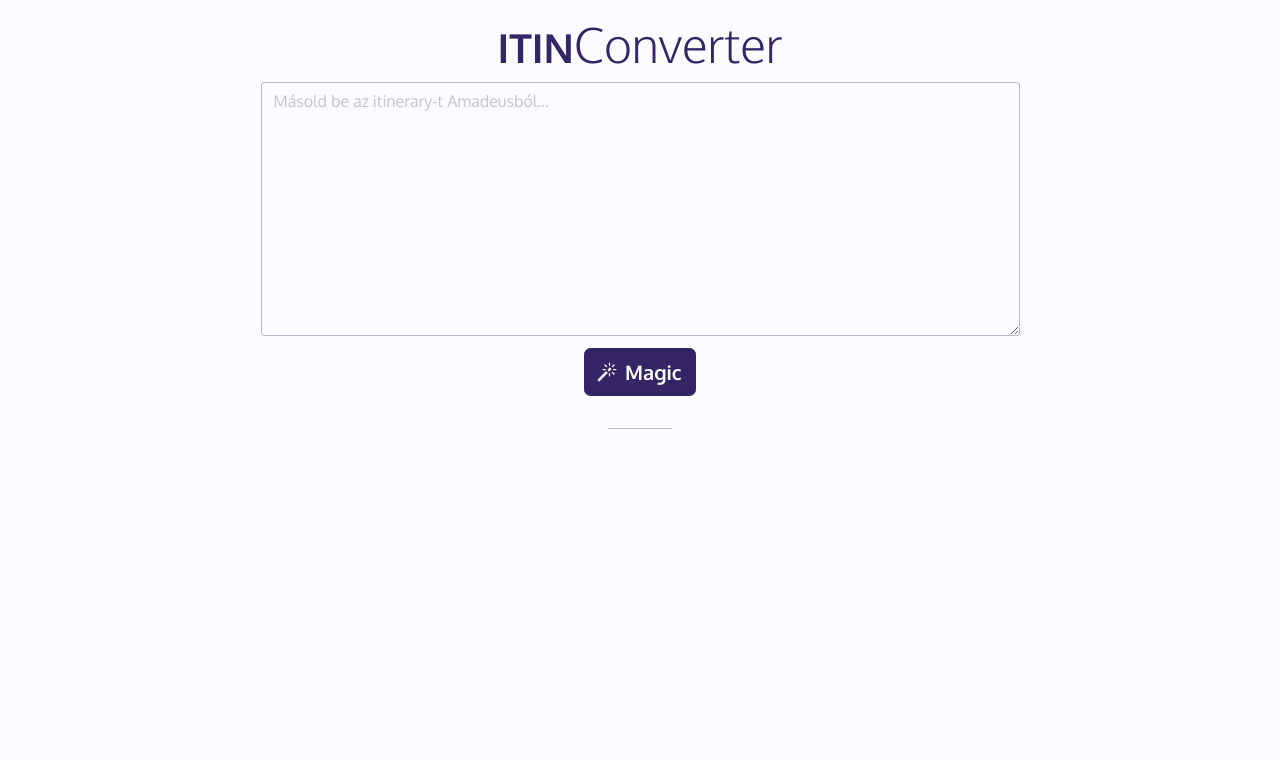
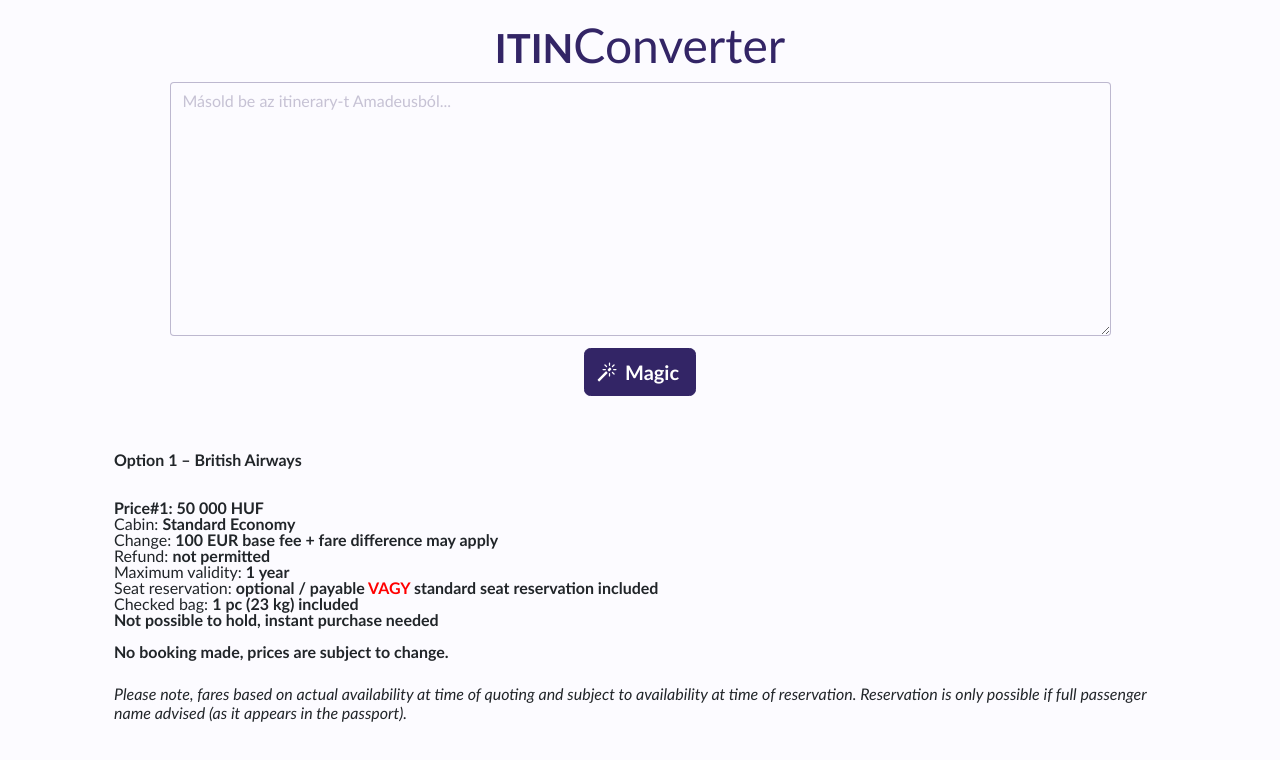
Before and after one commit to szg9/itin-converter, a React (Create React App) app: page / in a window 1280 px wide. Shown: the top 760 px of the page. Built offline with nearby package versions, Linux system fonts and the light colour scheme.

Commit message:
air en template implemented.

```diff
--- a/src/App.jsx
+++ b/src/App.jsx
@@ -256,10 +256,31 @@
         </svg>
         <p>Magic</p>
       </button>
-      <div className='result'>
-        {result.map(result =>
-          <p>{result}</p>)}
+
+      <div className='air-en'>
+        <p className='bold'>Option 1 – British Airways</p>
+        <p><br /></p>
+        <div className='result'>
+          {result.map(result =>
+            <p>{result}</p>)}
+        </div>
+        <p><br /></p>
+        <p><span>Price#1: 50 000 HUF</span></p>
+        <p>Cabin: <span>Standard Economy</span></p>
+        <p>Change: <span>100 EUR base fee + fare difference may apply</span></p>
+        <p>Refund: <span>not permitted</span></p>
+        <p>Maximum validity: <span>1 year</span></p>
+        <p>Seat reservation: <span>optional / payable <span className='red'>VAGY</span> standard seat reservation included</span></p>
+        <p>Checked bag: <span>1 pc (23 kg) included</span></p>
+        <p><span>Not possible to hold, instant purchase needed</span></p>
+        <p><br /></p>
+        <p><span>No booking made, prices are subject to change.</span></p>
+        <p><br /></p>
+        <p className='italic'>Please note, fares based on actual availability at time of quoting and subject to availability at time of reservation. Reservation is only possible if full passenger name advised (as it appears in the passport).</p>
+
+
       </div>
+
     </div>
   );
 }
--- a/src/App.scss
+++ b/src/App.scss
@@ -2,7 +2,7 @@
 @import url('https://fonts.googleapis.com/css2?family=Oxygen:wght@300;400;700&display=swap');
 
 * {
-    font-family: 'Oxygen', sans-serif;
+    font-family: 'Calibri', sans-serif;
     box-sizing: border-box;
     margin: 0;
     padding: 0;
@@ -77,15 +77,38 @@
     }
 }
 
-.result {
+.air-en {
+
     margin-top: 2em;
     padding: 2em;
-    border-top: .1em solid #3325664f;
-    text-align: center;
+
+    .result {
+
+        p {
+            line-height: normal;
+            color: black;
+            margin: 0;
+        }
+    }
 
     p {
-        color: black;
-        font-family: Calibri, sans-serif;
-        margin: 0;
+        line-height: 0;
+    }
+
+    .bold {
+        font-weight: bold;
+    }
+
+    .italic {
+        font-style: italic;
+        line-height: normal;
+    }
+
+    span {
+        font-weight: bold;
+
+        .red {
+            color: red;
+        }
     }
 }
```
